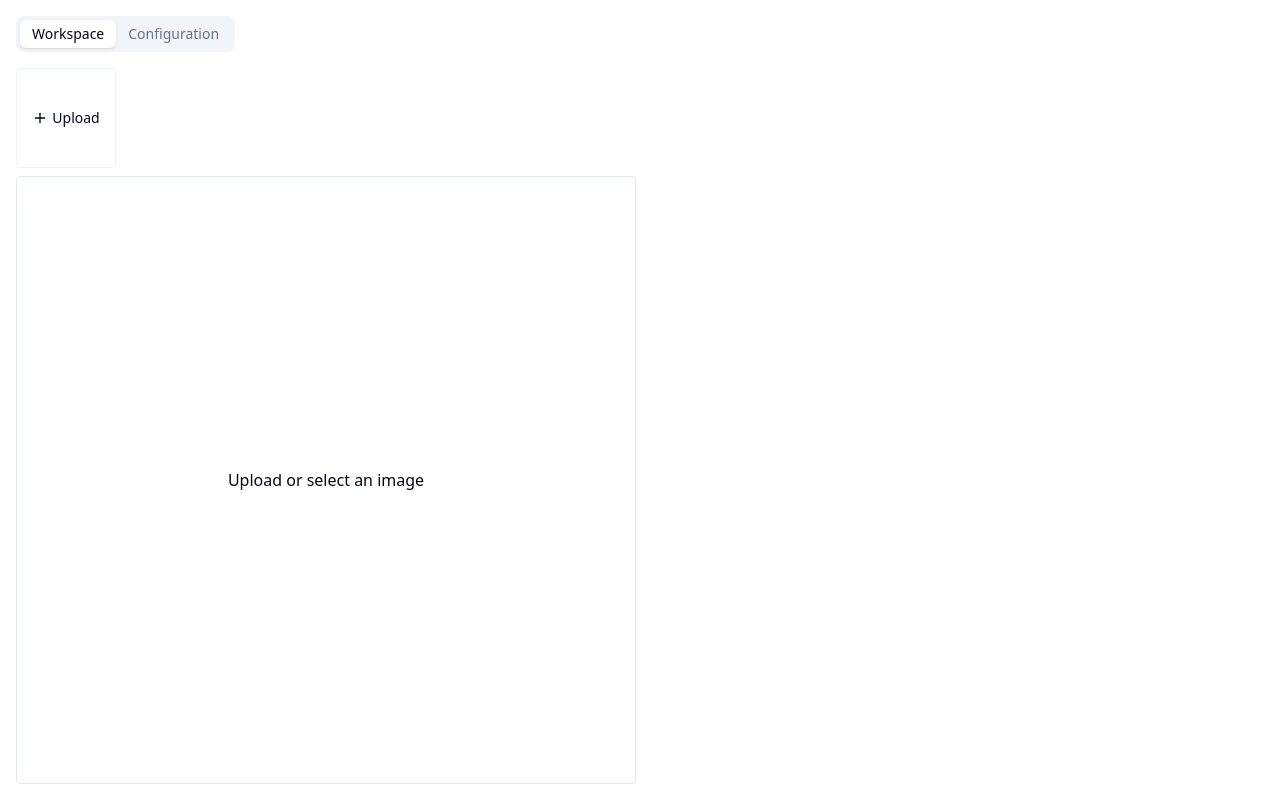
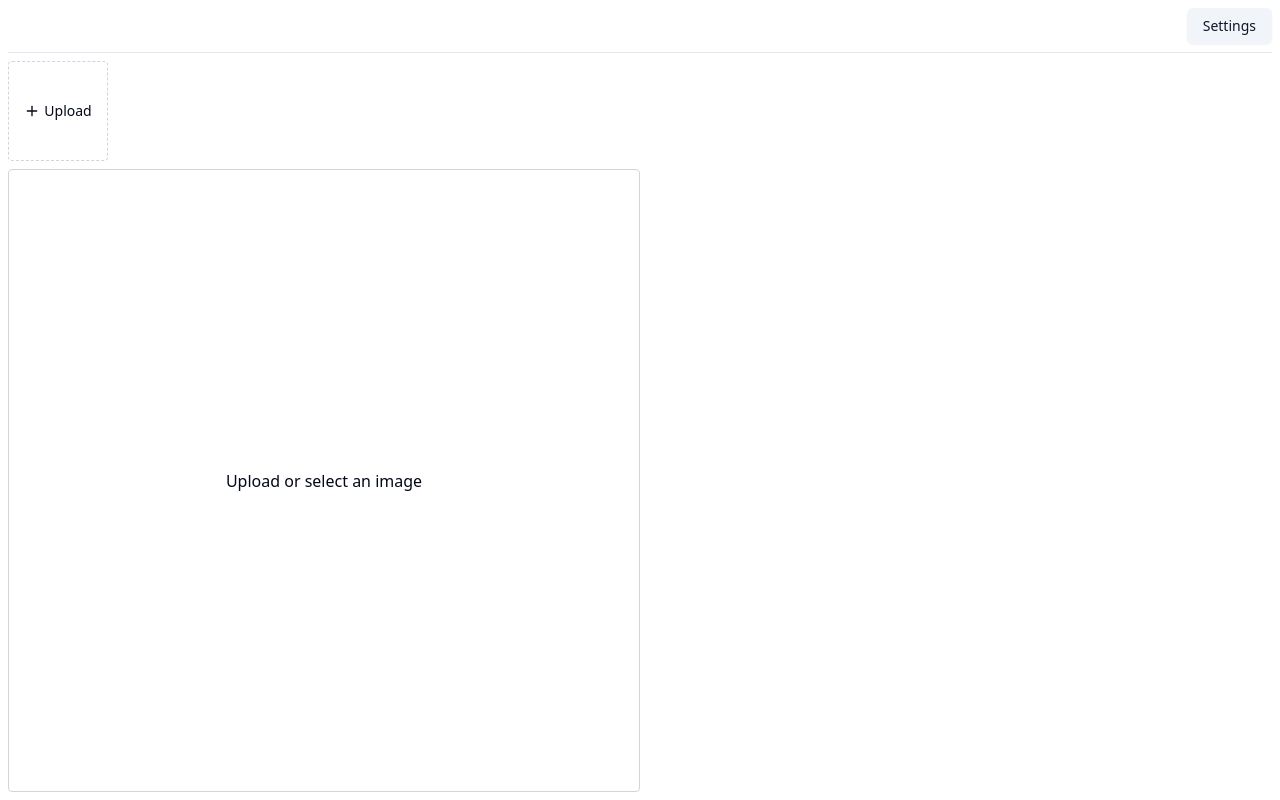
Before and after one commit to ngwenbin/graph-convolution-ocr, a React (Vite) app: page / in a window 1280 px wide. Built offline with nearby package versions, Linux system fonts and the light colour scheme.

Commit message:
chore: added image viewer with pinch zoom

```diff
--- a/package.json
+++ b/package.json
@@ -23,6 +23,7 @@
     "react": "^18.3.1",
     "react-dom": "^18.3.1",
     "react-dropzone": "^14.2.3",
+    "react-zoom-pan-pinch": "^3.6.1",
     "tailwind-merge": "^2.5.2",
     "tailwindcss-animate": "^1.0.7"
   },
--- a/src/App.tsx
+++ b/src/App.tsx
@@ -1,33 +1,12 @@
 import { RootLayout } from "@/components/layouts/RootLayout";
-import { ConfigurationPanel } from "./pages/configuration/ConfigurationPanel";
-import {
-  Tabs,
-  TabsContent,
-  TabsList,
-  TabsTrigger,
-} from "@/components/core/tabs";
 import { WorkspaceRoot } from "./pages/workspace";
+import { TopActionBar } from "./pages/workspace/components/TopActionBar";
 
 function App() {
   return (
     <RootLayout>
-      <Tabs
-        defaultValue="workspace"
-        className="grow w-full flex flex-col items-start"
-      >
-        <TabsList className="mb-2">
-          <TabsTrigger value="workspace">Workspace</TabsTrigger>
-          <TabsTrigger value="configuration">Configuration</TabsTrigger>
-        </TabsList>
-        <div className="flex gap-2 grow w-full">
-          <TabsContent value="workspace" className="flex basis-1/2">
-            <WorkspaceRoot />
-          </TabsContent>
-          <TabsContent value="configuration" className="flex basis-1/2">
-            <ConfigurationPanel />
-          </TabsContent>
-        </div>
-      </Tabs>
+      <TopActionBar />
+      <WorkspaceRoot />
     </RootLayout>
   );
 }
--- a/src/components/layouts/RootLayout.tsx
+++ b/src/components/layouts/RootLayout.tsx
@@ -4,7 +4,7 @@ interface RootLayoutProps {
 
 export function RootLayout({ children }: RootLayoutProps) {
   return (
-    <div className="flex flex-col w-full min-h-screen relative bg-white p-4">
+    <div className="flex flex-col w-full min-h-screen relative bg-white p-2">
       {children}
     </div>
   );
--- a/src/hooks/useFileUpload.tsx
+++ b/src/hooks/useFileUpload.tsx
@@ -7,7 +7,6 @@ export function useFileUpload() {
 
   const handleOnFileChange = (e: React.ChangeEvent<HTMLInputElement>) => {
     const files = e.target.files;
-
     if (files) {
       const formattedFiles: ImageFile[] = Array.from(files).map((fileItem) => ({
         id: nanoid(),
--- a/src/pages/workspace/components/FileArea.tsx
+++ b/src/pages/workspace/components/FileArea.tsx
@@ -2,6 +2,7 @@ import { useFileUpload } from "@/hooks/useFileUpload";
 import { useRef, useState } from "react";
 import { FileDisplay, ImageFile } from "./file-upload/FileDisplay";
 import { PlusIcon } from "lucide-react";
+import { ImageView } from "./ImageVIew";
 
 const ACCEPTABLE_FILE_UPLOAD_FORMATS = [
   "image/png",
@@ -10,7 +11,7 @@ const ACCEPTABLE_FILE_UPLOAD_FORMATS = [
 ];
 
 export function FileArea() {
-  const [selectedFileId, setSelectedFileId] = useState<string>();
+  const [selectedFile, setSelectedFile] = useState<ImageFile>();
   const { onChange, fileList } = useFileUpload();
   const inputRef = useRef<HTMLInputElement>(null);
 
@@ -22,12 +23,12 @@ export function FileArea() {
   };
 
   const handleOnFileSelect = (file: ImageFile) => {
-    setSelectedFileId(file.id);
+    setSelectedFile(file);
   };
 
   return (
-    <div className="flex flex-col grow gap-2">
-      <div>
+    <div className="flex flex-col grow gap-2 min-h-0">
+      <div className="flex">
         <input
           ref={inputRef}
           hidden
@@ -37,7 +38,7 @@ export function FileArea() {
           onChange={onChange}
         />
         <div
-          className="flex items-center justify-center w-[100px] h-[100px] border rounded border-dotted hover:border-gray-700 cursor-pointer mr-2"
+          className="flex items-center justify-center w-[100px] h-[100px] border border-gray-300 rounded border-dashed hover:border-gray-700 cursor-pointer mr-2"
           onClick={handleFileUploadClick}
         >
           <div className="flex items-center">
@@ -55,8 +56,12 @@ export function FileArea() {
           ))}
         </div>
       </div>
-      <div className="flex grow items-center justify-center rounded border">
-        {selectedFileId ?? "Upload or select an image"}
+      <div className="relative flex min-h-0 h-full items-center justify-center rounded border border-gray-300">
+        {selectedFile ? (
+          <ImageView file={selectedFile} />
+        ) : (
+          "Upload or select an image"
+        )}
       </div>
     </div>
   );
--- /dev/null
+++ b/src/pages/workspace/components/ImageVIew.tsx
@@ -0,0 +1,113 @@
+import { TransformComponent, TransformWrapper } from "react-zoom-pan-pinch";
+import { ImageFile } from "./file-upload/FileDisplay";
+import { Button } from "@/components/core/button";
+import { useCallback, useEffect, useMemo, useRef, useState } from "react";
+
+interface ImageViewProps {
+  file: ImageFile;
+}
+
+export function ImageView({ file }: ImageViewProps) {
+  const containerRef = useRef<HTMLDivElement>(null);
+  const [loading, setLoading] = useState(true);
+  const [containerWidth, setContainerWidth] = useState<number>(0);
+  const [containerHeight, setContainerHeight] = useState<number>(0);
+
+  const [imageNaturalWidth, setImageNaturalWidth] = useState<number>(0);
+  const [imageNaturalHeight, setImageNaturalHeight] = useState<number>(0);
+
+  const imageScale = useMemo(() => {
+    if (
+      containerWidth === 0 ||
+      containerHeight === 0 ||
+      imageNaturalWidth === 0 ||
+      imageNaturalHeight === 0
+    )
+      return 0;
+    const scale = Math.min(
+      containerWidth / imageNaturalWidth,
+      containerHeight / imageNaturalHeight
+    );
+    return scale;
+  }, [containerWidth, containerHeight, imageNaturalWidth, imageNaturalHeight]);
+
+  const handleResize = useCallback(() => {
+    if (containerRef.current) {
+      const rect = containerRef.current.getBoundingClientRect();
+      setContainerWidth(rect.width);
+      setContainerHeight(rect.height);
+    } else {
+      setContainerWidth(0);
+      setContainerHeight(0);
+    }
+  }, []);
+
+  useEffect(() => {
+    handleResize();
+    window.addEventListener("resize", handleResize);
+    return () => {
+      window.removeEventListener("resize", handleResize);
+    };
+  }, [handleResize]);
+
+  const handleImageOnLoad = (image: HTMLImageElement) => {
+    setImageNaturalWidth(image.naturalWidth);
+    setImageNaturalHeight(image.naturalHeight);
+  };
+
+  useEffect(() => {
+    setLoading(true);
+    const image = new Image();
+    image.onload = async () => {
+      handleImageOnLoad(image);
+      await new Promise((res) => {
+        setTimeout(res, 500);
+      });
+      setLoading(false);
+    };
+    image.src = file.src;
+  }, [file.src]);
+
+  return (
+    <div className="w-full h-full bg-gray-100" ref={containerRef}>
+      {!loading && imageScale > 0 && (
+        <TransformWrapper
+          key={`${containerWidth}x${containerHeight}`}
+          initialScale={imageScale}
+          minScale={imageScale * 0.8}
+          centerOnInit
+          pinch={{
+            disabled: true,
+          }}
+          doubleClick={{
+            mode: "reset",
+          }}
+        >
+          {({ resetTransform }) => (
+            <>
+              <Button
+                variant="outline"
+                className="absolute top-1 right-1 z-10"
+                onClick={() => resetTransform()}
+              >
+                Reset
+              </Button>
+              <TransformComponent
+                wrapperStyle={{
+                  width: "100%",
+                  height: "100%",
+                }}
+              >
+                <img
+                  src={file.src}
+                  alt="selected-image"
+                  onLoad={() => resetTransform()}
+                />
+              </TransformComponent>
+            </>
+          )}
+        </TransformWrapper>
+      )}
+    </div>
+  );
+}
--- /dev/null
+++ b/src/pages/workspace/components/TopActionBar.tsx
@@ -0,0 +1,11 @@
+import { Button } from "@/components/core/button";
+
+export function TopActionBar() {
+  return (
+    <>
+      <div className="flex w-full border-b pb-2 justify-end">
+        <Button variant="secondary">Settings</Button>
+      </div>
+    </>
+  );
+}
--- a/src/pages/workspace/components/file-upload/FileDisplay.tsx
+++ b/src/pages/workspace/components/file-upload/FileDisplay.tsx
@@ -18,7 +18,7 @@ export function FileDisplay({ file, onClick }: FileDisplayProps) {
 
   return (
     <div
-      className="w-[100px] h-[100px] border rounded hover:border-black"
+      className="w-[100px] h-[100px] border rounded hover:border-gray-700 cursor-pointer"
       onClick={handleClick}
     >
       <img src={src} className="object-contain w-full h-full" />
--- a/src/pages/workspace/index.tsx
+++ b/src/pages/workspace/index.tsx
@@ -2,7 +2,12 @@ import { FileArea } from "./components/FileArea";
 
 export function WorkspaceRoot() {
   return (
-    <div className="flex grow">
+    <div
+      className="grid grid-cols-2 w-full grow mt-2"
+      style={{
+        height: "calc(100vh - 69px)",
+      }}
+    >
       <FileArea />
     </div>
   );
```
Also changed, not shown: src/pages/workspace/components/configuration/ConfigurationPanel.tsx (renamed from src/pages/configuration/ConfigurationPanel.tsx), 1 other file (tests, documents, lock files or other folders).
